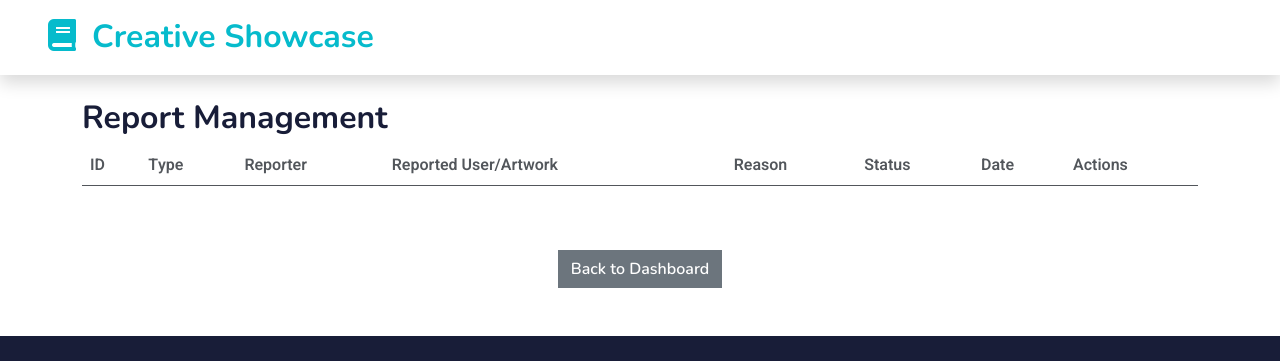
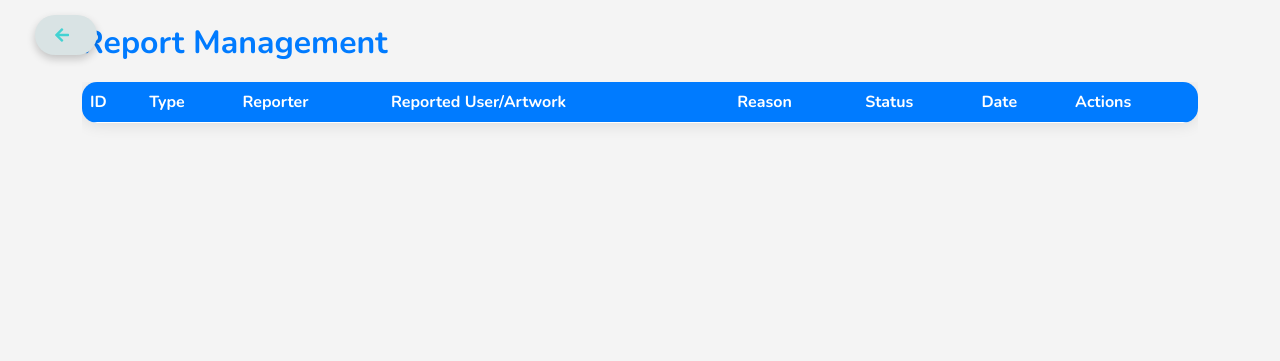
Before and after one commit to smuggerteey/final_capstone, a Flask app: page /admin/reports in a window 1280 px wide. Shown: the top 361 px of the page. Run offline with Flask 3, Linux system fonts and the light colour scheme; a user stored in the database is signed in; data comes from the database, SQL or seed files in the repository; lists and menus that the app fills with data are empty; some libraries are stand-ins or nearby versions.

Commit message:
Update admin_reports.html

```diff
--- a/main/templates/admin_reports.html
+++ b/main/templates/admin_reports.html
@@ -29,6 +29,42 @@
 
     <!-- Template Stylesheet -->
     <link href="{{ url_for('static', filename='css/style.css') }}" rel="stylesheet">
+
+    <style>
+        body {
+            font-family: 'Nunito', sans-serif;
+            background-color: #f4f4f4;
+        }
+        .container {
+            margin-top: 50px;
+        }
+        h2 {
+            color: #007bff;
+            margin-bottom: 20px;
+        }
+        .table {
+            border-radius: 15px;
+            overflow: hidden;
+            box-shadow: 0 2px 15px rgba(0, 0, 0, 0.1);
+        }
+        .table th {
+            background-color: #007bff;
+            color: white;
+        }
+        .table-striped tbody tr:nth-of-type(odd) {
+            background-color: #e9ecef;
+        }
+        .badge {
+            font-size: 0.85em;
+        }
+        .btn-primary {
+            border-radius: 50px;
+        }
+        .modal-header {
+            background-color: #007bff;
+            color: white;
+        }
+    </style>
 </head>
 
 <body>
@@ -40,26 +76,14 @@
     </div>
     <!-- Spinner End -->
 
-    <!-- Navbar Start -->
-    <nav class="navbar navbar-expand-lg bg-white navbar-light shadow sticky-top p-0">
-        <a href="" class="navbar-brand d-flex align-items-center px-4 px-lg-5">
-            <h2 class="m-0 text-primary"><i class="fa fa-book me-3"></i>Creative Showcase</h2>
-        </a>
-        <button type="button" class="navbar-toggler me-4" data-bs-toggle="collapse" data-bs-target="#navbarCollapse">
-            <span class="navbar-toggler-icon"></span>
-        </button>
-        <div class="collapse navbar-collapse" id="navbarCollapse">
-            <div class="navbar-nav ms-auto p-4 p-lg-0">
+    <!-- Floating Back Button -->
+    <a href="javascript:void(0);"
+       onclick="window.history.back();"
+       class="floating-back-btn"
+       style="position: absolute; top: 15px; left: 35px; background-color: #d9e3e4; color: rgb(67, 210, 210); border-radius: 50px; padding: 8px 20px; box-shadow: 0 4px 8px rgba(0, 0, 0, 0.2); text-decoration: none; font-size: 16px; transition: all 0.3s; display: inline-flex; align-items: center; justify-content: center; width: auto; min-width: 40px; height: 40px; cursor: pointer;">
+        <i class="fas fa-arrow-left" style="margin-right: 8px;"></i>
+    </a>
 
-
-                <div class="nav-item dropdown">
-                                                        </div>
-                </div>
-                          </div>
-            <!-- Add an ID to the Join Now button -->
-                   </div>
-    </nav>
-    <!-- Navbar End -->
     <!-- Page Content -->
     <div class="container mt-4">
         <h2>Report Management</h2>
@@ -167,82 +191,6 @@
         </div>
     </div>
 
-                    <!-- Back to Dashboard -->
-                    <div class="text-center mt-5">
-                        <a href="{{ url_for('admindashboard') }}"
-                           class="btn btn-secondary dashboard-btn">
-                            Back to Dashboard
-                        </a>
-                    </div>
-
-               <!-- Footer Start -->
-               <div id="footer" class="container-fluid bg-dark text-light footer pt-5 mt-5 wow fadeIn" data-wow-delay="0.1s">
-                <div class="container py-5">
-                    <div class="row g-5">
-                        <div class="col-lg-3 col-md-6">
-                            <h4 class="text-white mb-3">Quick Link</h4>
-                            <a class="btn btn-link" href="#about">About Us</a>
-                            <a class="btn btn-link" href="#footer">Contact Us</a>
-                            <a class="btn btn-link" href="">Privacy Policy</a>
-                            <a class="btn btn-link" href="">Terms & Condition</a>
-                            <a class="btn btn-link" href="">FAQs & Help</a>
-                        </div>
-                        <div class="col-lg-3 col-md-6">
-                            <h4 class="text-white mb-3">Contact</h4>
-                            <p class="mb-2"><i class="fa fa-map-marker-alt me-3"></i>1 Avenue, Brekuso, ER, Ghana</p>
-                            <p class="mb-2"><i class="fa fa-phone-alt me-3"></i>+233203419613</p>
-                            <p class="mb-2"><i class="fa fa-envelope me-3"></i>infor@creativeshowcase.com</p>
-                            <div class="d-flex pt-2">
-                                <a class="btn btn-outline-light btn-social" href=""><i class="fab fa-twitter"></i></a>
-                                <a class="btn btn-outline-light btn-social" href=""><i class="fab fa-facebook-f"></i></a>
-                                <a class="btn btn-outline-light btn-social" href=""><i class="fab fa-youtube"></i></a>
-                                <a class="btn btn-outline-light btn-social" href=""><i class="fab fa-linkedin-in"></i></a>
-                            </div>
-                        </div>
-                        <div class="col-lg-3 col-md-6">
-                            <h4 class="text-white mb-3">Gallery</h4>
-                            <div class="row g-2 pt-2">
-                                <div class="col-4">
-                                    <img class="img-fluid bg-light p-1" src="{{ url_for('static', filename='img/course-1.jpg') }}" alt="">
-                                </div>
-                                <div class="col-4">
-                                    <img class="img-fluid bg-light p-1" src="{{ url_for('static', filename='img/course-2.jpg') }}" alt="">
-                                </div>
-                                <div class="col-4">
-                                    <img class="img-fluid bg-light p-1" src="{{ url_for('static', filename='img/course-3.jpg') }}" alt="">
-                                </div>
-                            </div>
-                        </div>
-                        <div class="col-lg-3 col-md-6">
-                            <h4 class="text-white mb-3">Newsletter</h4>
-                            <p>Sign Up For News.</p>
-                            <div class="position-relative mx-auto" style="max-width: 400px;">
-                                <input class="form-control border-0 w-100 py-3 ps-4 pe-5" type="text" placeholder="Your email">
-                                <button type="button" class="btn btn-primary py-2 position-absolute top-0 end-0 mt-2 me-2">SignUp</button>
-                            </div>
-                        </div>
-                    </div>
-                </div>
-                <div class="container">
-                    <div class="copyright">
-                        <div class="row">
-                            <div class="col-md-6 text-center text-md-start mb-3 mb-md-0">
-                                &copy; <a class="border-bottom" href="#">Creative Hub</a>, All Right Reserved.
-                            </div>
-                            <div class="col-md-6 text-center text-md-end">
-                                <div class="footer-menu">
-                                    <a href="#home">Home</a>
-                                    <a href="">Cookies</a>
-                                    <a href="">Help</a>
-                                    <a href="">FQAs</a>
-                                </div>
-                            </div>
-                        </div>
-                    </div>
-                </div>
-            </div>
-            <!-- Footer End -->
-
     <!-- Bootstrap JS Bundle with Popper -->
     <script src="https://cdn.jsdelivr.net/npm/bootstrap@5.1.3/dist/js/bootstrap.bundle.min.js"></script>
 
```
